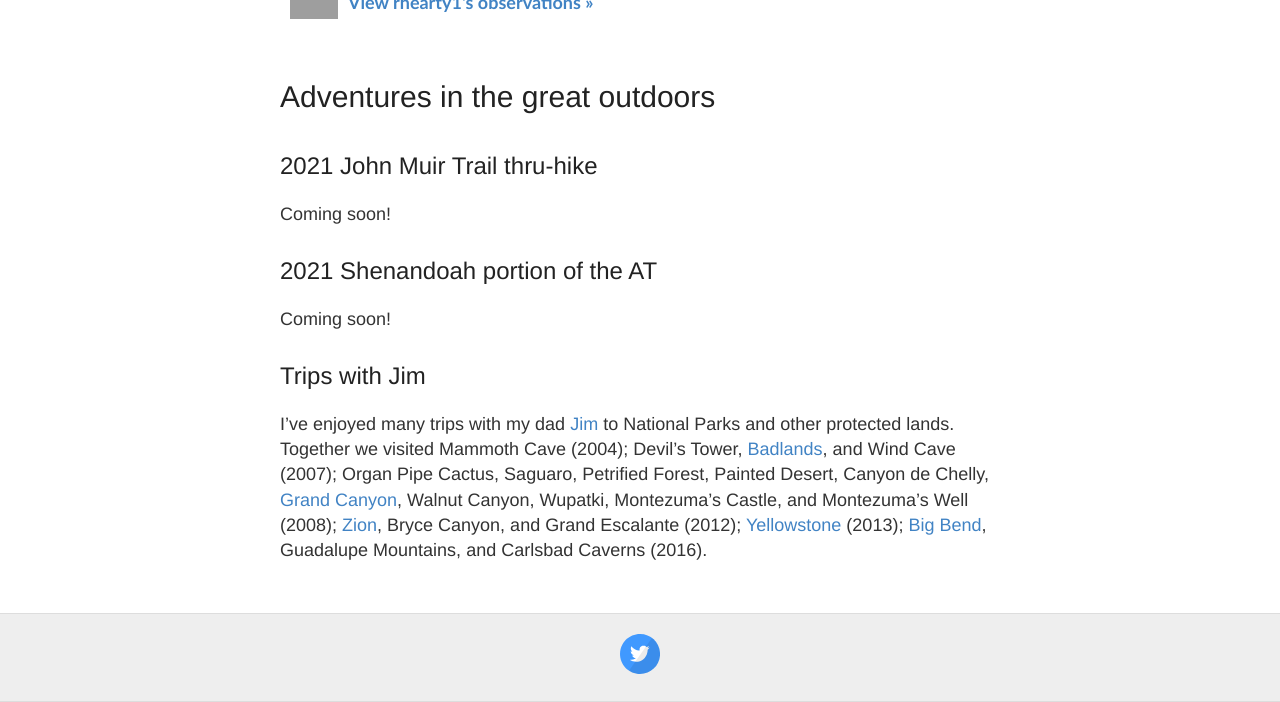
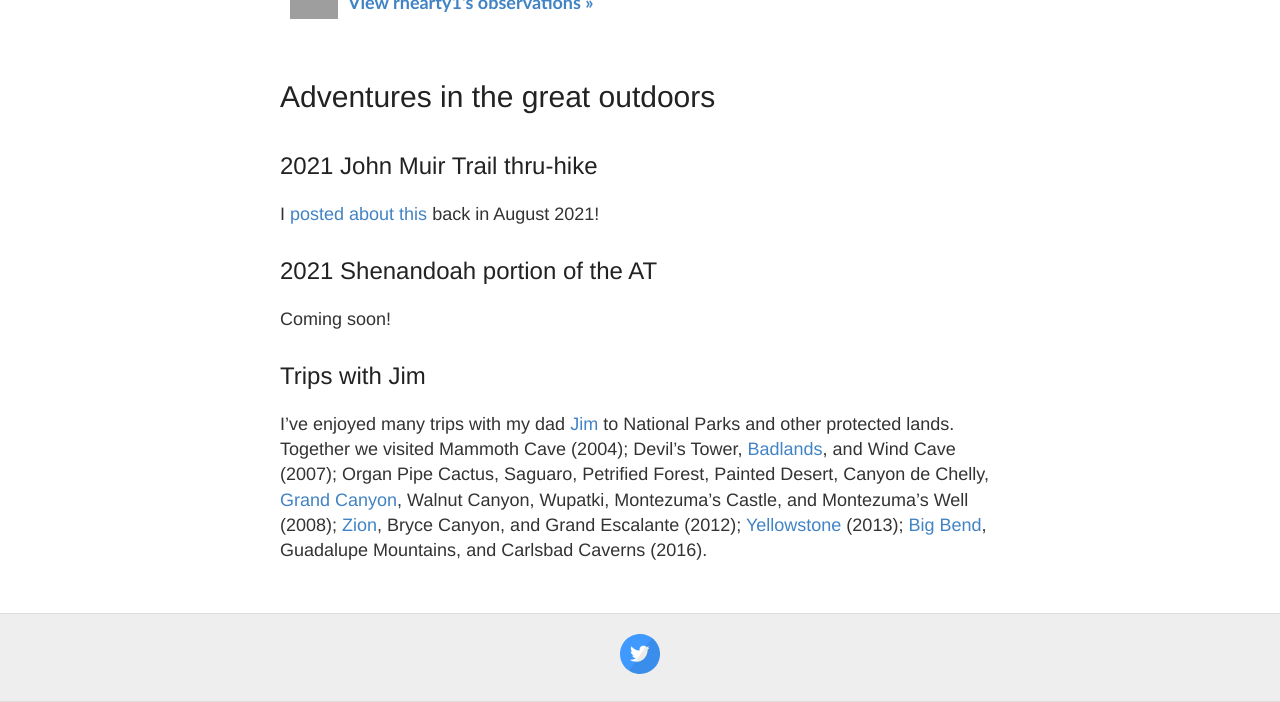
Before and after one commit to rhearty1/rhearty1.github.io, a Jekyll site: the page built from nature.md, in a window 1280 px wide and 900 px high, scrolled down 1114 px, cut to the strip 198-900 px from the top of the window. Built offline with Jekyll 4.4.1, drawn with Linux system fonts in a browser that asks for light colours; a script that is not in the unit is left out; grey boxes are pictures that could not be loaded.

Commit message:
Update nature.md

```diff
--- a/nature.md
+++ b/nature.md
@@ -48,7 +48,7 @@ I use [iNaturalist](https://www.inaturalist.org/people/rhearty1) to document the
 
 ## 2021 John Muir Trail thru-hike
 
-Coming soon!
+I [posted about this](https://www.ryanjhearty.com/john-muir-trail/) back in August 2021!
 
 ## 2021 Shenandoah portion of the AT
 
```
